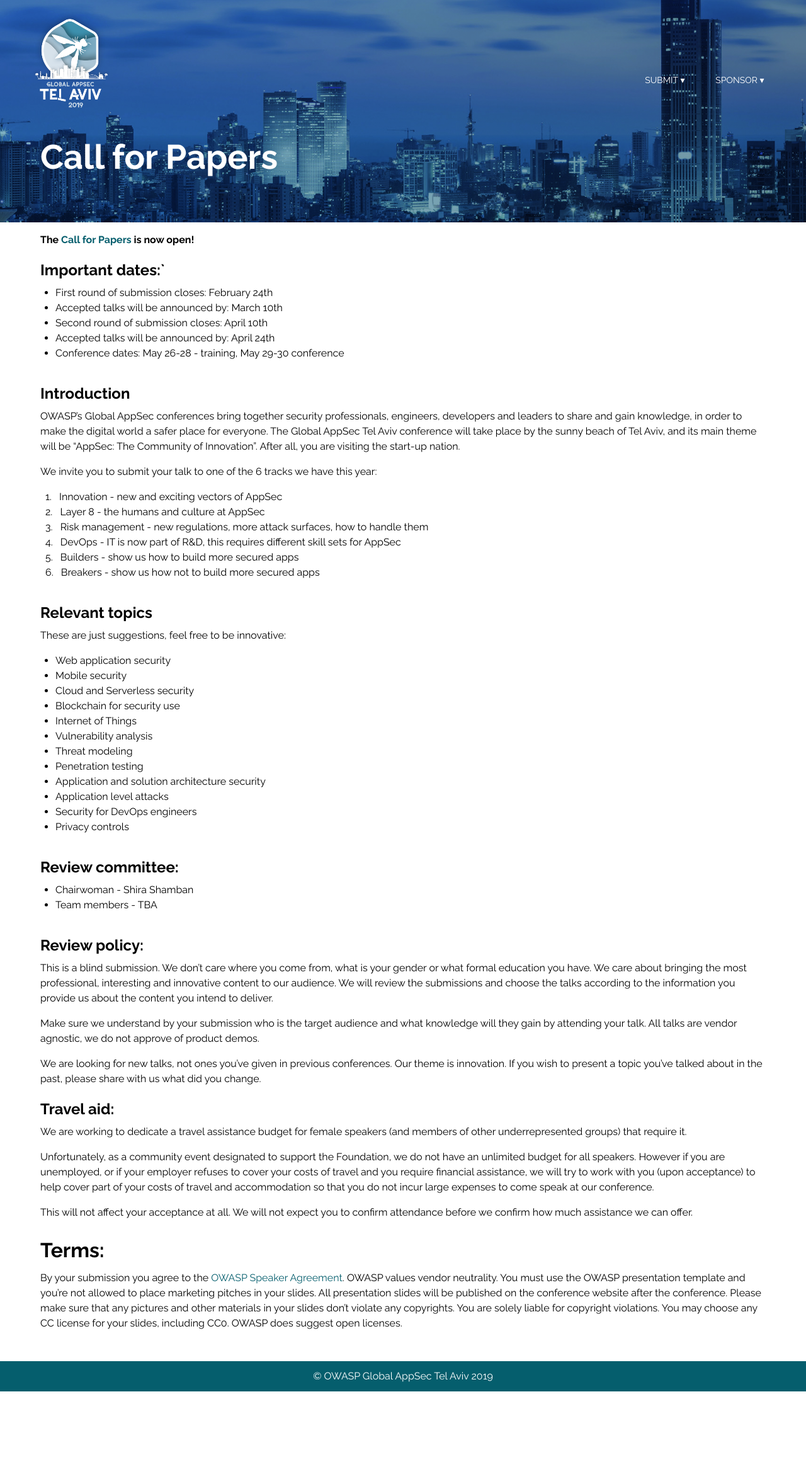
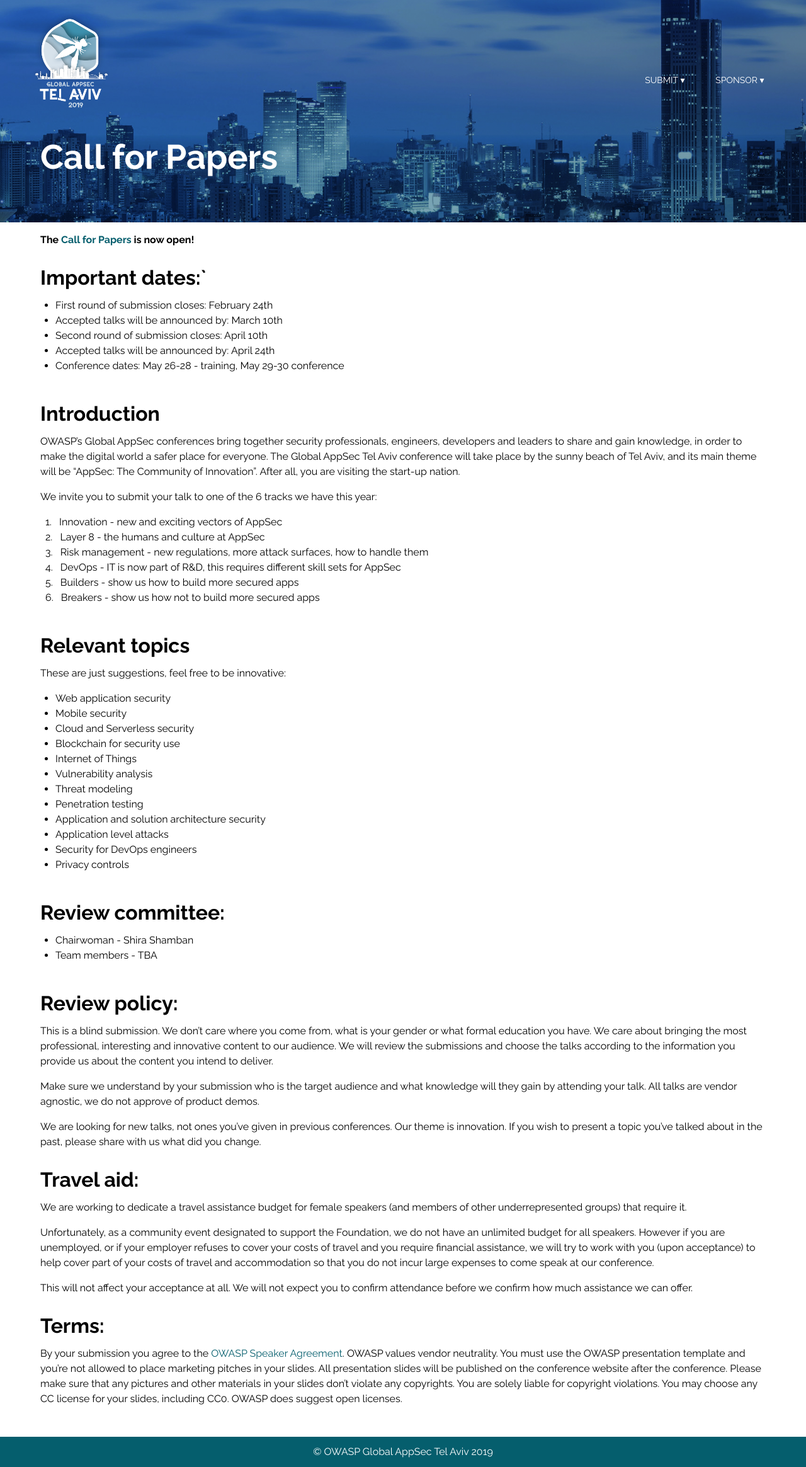
Before and after one commit to OWASP/AppSecTLV2019, a Jekyll site: the page built from program/call-for-papers.md, in a window 1280 px wide. Shown: the whole page at 63% size. Built offline with Jekyll 4.4.1, drawn with Linux system fonts in a browser that asks for light colours; before the commit the page ends 2209 px from its top, so only the background shows below that.

Commit message:
Change headings to ##

```diff
--- a/program/call-for-papers.md
+++ b/program/call-for-papers.md
@@ -5,7 +5,7 @@
 **The <a href="https://owasp.submittable.com/submit/132865/global-appsec-tel-aviv-2019-call-for-papers" target="_blank">Call for Papers</a> is now open!**
 
 
-### Important dates:`
+## Important dates:`
 
 * First round of submission closes: February 24th
 * Accepted talks will be announced by: March 10th
@@ -13,7 +13,7 @@
 * Accepted talks will be announced by: April 24th
 * Conference dates: May 26-28 - training, May 29-30 conference
 
-### Introduction
+## Introduction
 
 OWASP's Global AppSec conferences bring together security professionals, engineers, developers and leaders to share and gain knowledge, in order to make the digital world a safer place for everyone. The Global AppSec Tel Aviv conference will take place by the sunny beach of Tel Aviv, and its main theme will be “AppSec: The Community of Innovation”. After all, you are visiting the start-up nation.
 
@@ -26,7 +26,7 @@
 5. Builders - show us how to build more secured apps
 6. Breakers - show us how not to build more secured apps
 
-### Relevant topics
+## Relevant topics
 
 These are just suggestions, feel free to be innovative:
 
@@ -43,11 +43,11 @@
 * Security for DevOps engineers
 * Privacy controls
 
-### Review committee:
+## Review committee:
 * Chairwoman - Shira Shamban
 * Team members - TBA
 
-### Review policy:
+## Review policy:
 
 This is a blind submission. We don’t care where you come from, what is your gender or what formal education you have. We care about bringing the most professional, interesting and innovative content to our audience. We will review the submissions and choose the talks according to the information you provide us about the content you intend to deliver.
 
@@ -55,7 +55,7 @@
 
 We are looking for new talks, not ones you’ve given in previous conferences. Our theme is innovation. If you wish to present a topic you've talked about in the past, please share with us what did you change.
 
-### Travel aid:
+## Travel aid:
 
 We are working to dedicate a travel assistance budget for female speakers (and members of other underrepresented groups) that require it.
 
```
